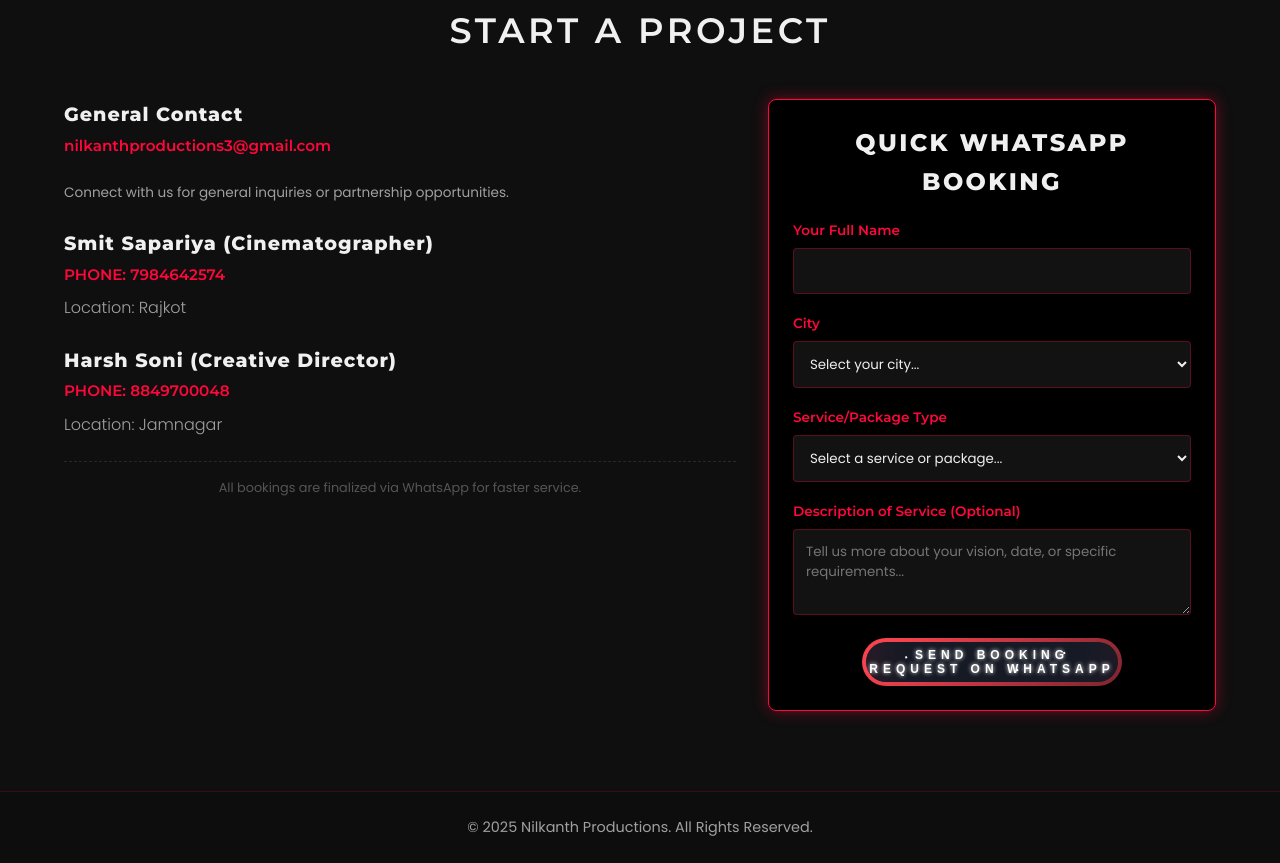
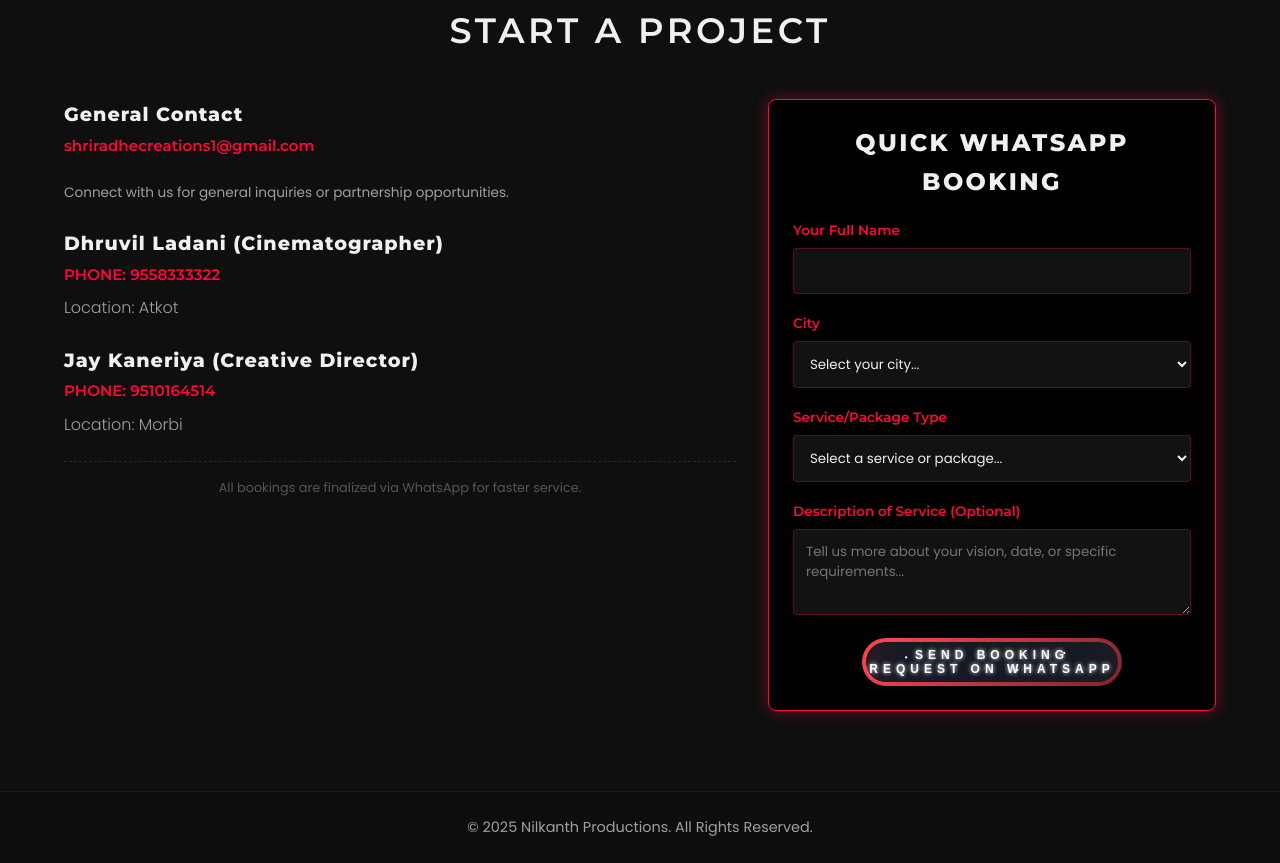
Before and after one commit to ShriRadheCreations/Portfolio, a plain HTML site: page Producitions.html in a window 1280 px wide. Shown: the part 3877-4740 px from the top of the page. Drawn offline with Linux system fonts and the light colour scheme.

Commit message:
Update and rename tttt.html to Producitions.html

```diff
--- a/tttt.html
+++ b/Producitions.html
@@ -1823,7 +1823,7 @@
                 </p>
                 <!-- Instagram Link: Text color changed to white/light -->
                 <button class="btn"
-                    onclick="window.open('https://www.instagram.com/nilkanth_productions?igsh=bXBzdm5jNXJucXR2', '_blank')"
+                    onclick="window.open('https://www.instagram.com/shriradhe.creations?igsh=MWd6MGdra3VmNGszOA==', '_blank')"
                     style="background-color: transparent; border: 2px solid var(--color-accent); color: var(--color-text-light);">
                     <strong>CLICK HERE</strong>
                     <div class="container-stars">
@@ -1849,21 +1849,21 @@
                     <div>
                         <div class="contact-info-box">
                             <h3 style="text-transform: none;">General Contact</h3>
-                            <a href="mailto:harshpala777@gmail.com">nilkanthproductions3@gmail.com</a>
+                            <a href="mailto:harshpala777@gmail.com">shriradhecreations1@gmail.com</a>
                             <p style="margin-top: 1.5rem; color: var(--color-text-subtle);">Connect with us for general
                                 inquiries or partnership opportunities.</p>
                         </div>
 
                         <div class="contact-info-box">
-                            <h3 style="text-transform: none;">Smit Sapariya (Cinematographer)</h3>
-                            <a href="tel:7984642574">PHONE: 7984642574</a>
-                            <p style="font-size: 1rem; font-weight: 300;">Location: Rajkot</p>
+                            <h3 style="text-transform: none;">Dhruvil Ladani (Cinematographer)</h3>
+                            <a href="tel:7984642574">PHONE: 9558333322</a>
+                            <p style="font-size: 1rem; font-weight: 300;">Location: Atkot</p>
                         </div>
 
                         <div class="contact-info-box">
-                            <h3 style="text-transform: none;">Harsh Soni (Creative Director)</h3>
-                            <a href="tel:8849700048">PHONE: 8849700048</a>
-                            <p style="font-size: 1rem; font-weight: 300;">Location: Jamnagar</p>
+                            <h3 style="text-transform: none;">Jay Kaneriya (Creative Director)</h3>
+                            <a href="tel:8849700048">PHONE: 9510164514</a>
+                            <p style="font-size: 1rem; font-weight: 300;">Location: Morbi</p>
                         </div>
                     </div>
 
```
